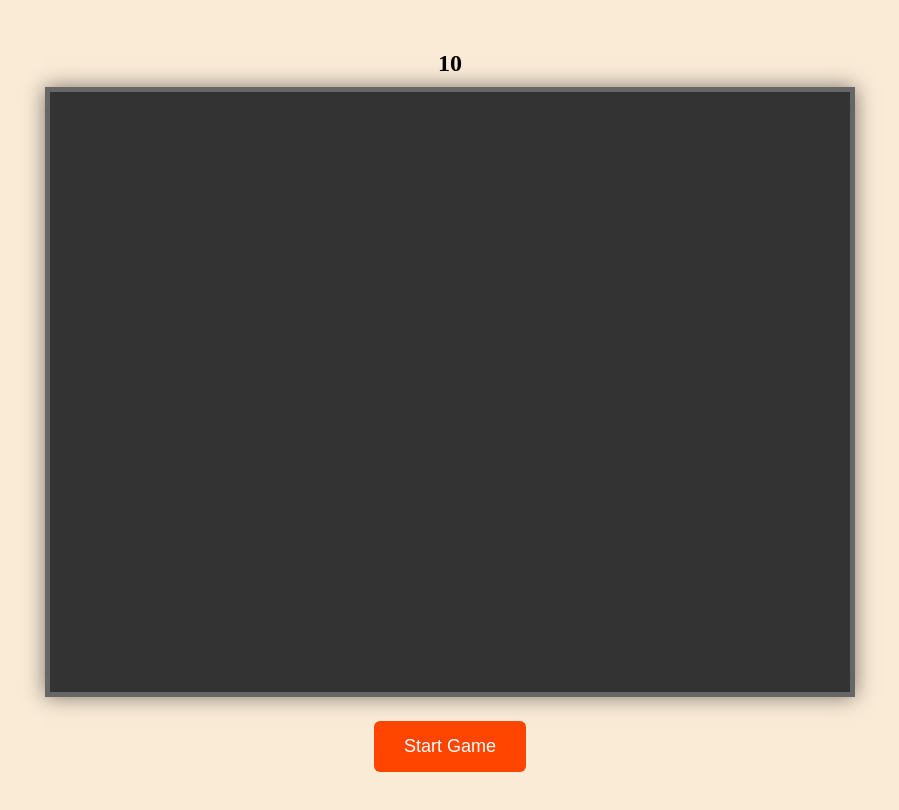
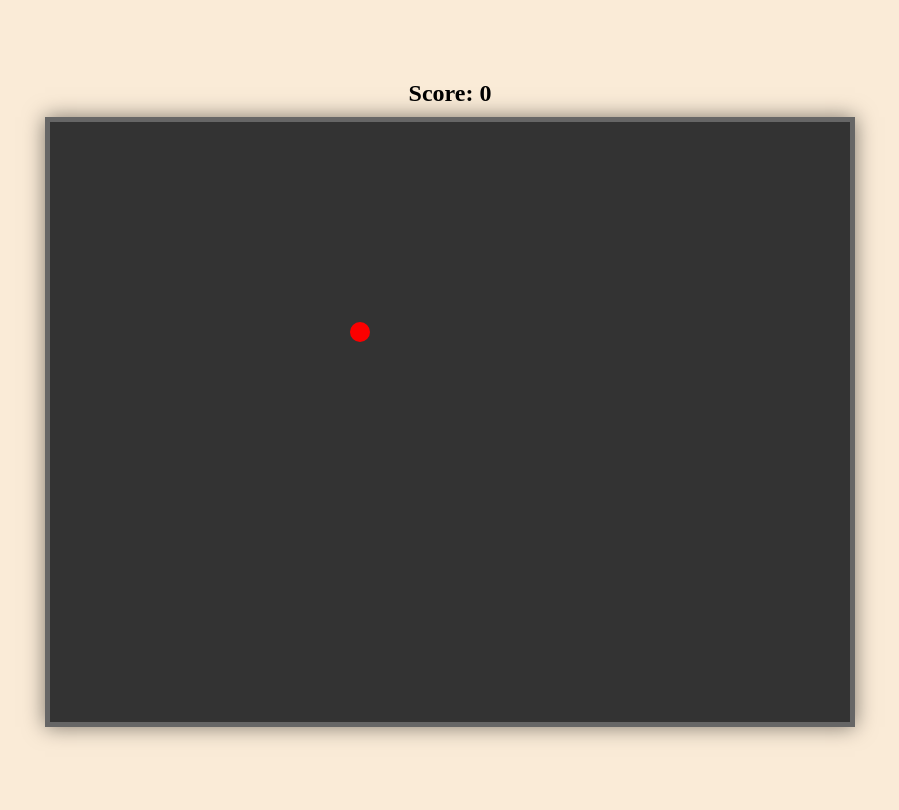
Before and after one commit to Mohdfaraz21/Snake-Game, a plain HTML site: page index.html in a window 1280 px wide. Both pictures are taken after a click on the button "Start Game". Shown: the whole page, without its empty margins (190-1089 px from the left). Drawn offline with Linux system fonts and the light colour scheme.

Commit message:
add foodItem in arena

```diff
--- a/script.js
+++ b/script.js
@@ -15,19 +15,60 @@ document.addEventListener("DOMContentLoaded", () => {
   let dx = cellSize; // displacement on x axis
   let dy = 0; // displacement on y axis
 
-  function startGame() {
+  function drawScoreBoard() {
+    const scoreBoard = document.getElementById('score-board');
+    scoreBoard.textContent = `Score: ${score}`;
+  }
+
+  function drawDiv (x, y, className) {
+    const div = document.createElement('div');
+    div.classList.add(className);
+    div.style.top = `${y}px`;
+    div.style.left = `${x}px`;
+    return div;
+  }
+
+  function drawFoodAndSnake() {
+    // if previously something is drawn remove it
+    // wipe out everything and redraw with the new coordinates when snake moves.
+    gameArea.innerHTML = '';
+
+     const foodElement = drawDiv(food.x, food.y, 'food');
+     gameArea.appendChild(foodElement);
+
+
+  }
+
+
+  // EVERY ONE SEC WE HAVE TO CHANGE SOMETHING BY THIS FUNCTION
+  function gameLoop() {
+    setInterval(() => {
+        drawScoreBoard();
+        drawFoodAndSnake();
+    }, 1000);
+  }
+
+  function runGame() {
+    gameStarted = true;
+    gameLoop();
+  }
+
+  function initiateGame() {
     const scoreBoard = document.createElement("div");
     scoreBoard.id = "score-board";
-    scoreBoard.textContent = "10";
+    scoreBoard.textContent = "";
     document.body.insertBefore(scoreBoard, gameArea);
 
+    const startButton = document.createElement("button");
+    startButton.textContent = "Start Game";
+    startButton.classList.add("start-button");
+    document.body.appendChild(startButton);
 
-
-
-    const startButton = document.createElement('button');
-    startButton.textContent = 'Start Game';
-    startButton.classList.add('start-button');
-    document.body.appendChild(startButton);
+    startButton.addEventListener("click", () => {
+      startButton.style.display = "none";
+      runGame();
+    });
   }
-  startGame();
+  // this is the first fnc to be executed so that we have make the UI.
+  initiateGame();
 });
--- a/style.css
+++ b/style.css
@@ -37,3 +37,19 @@ body {
   border: none;
   border-radius: 6px;
 }
+
+.food {
+    width: 20px;
+    height: 20px;
+    background-color: red;
+    position: absolute;
+    border-radius: 50%;
+    animation: blink  1s infinite;
+
+}
+
+@keyframes blink {
+    50% {
+        opacity: 0.5;
+    }
+}
```
